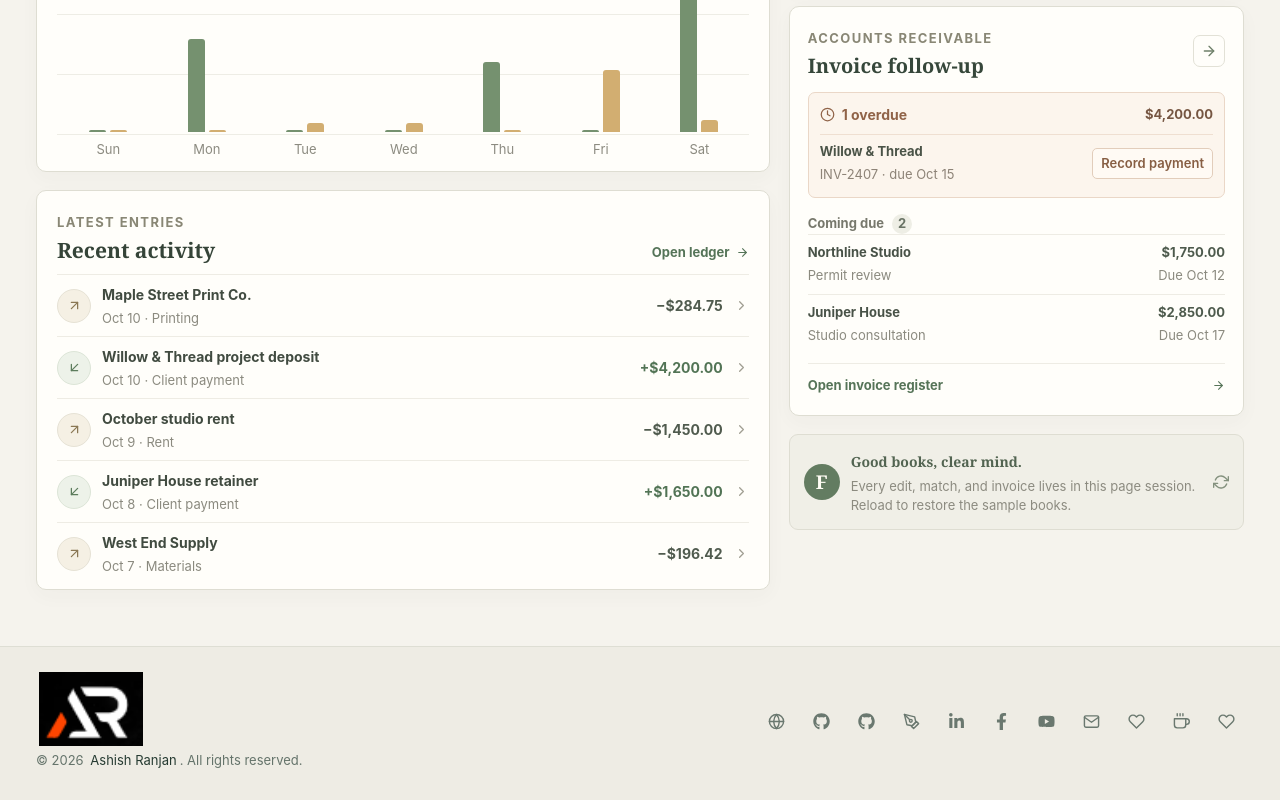
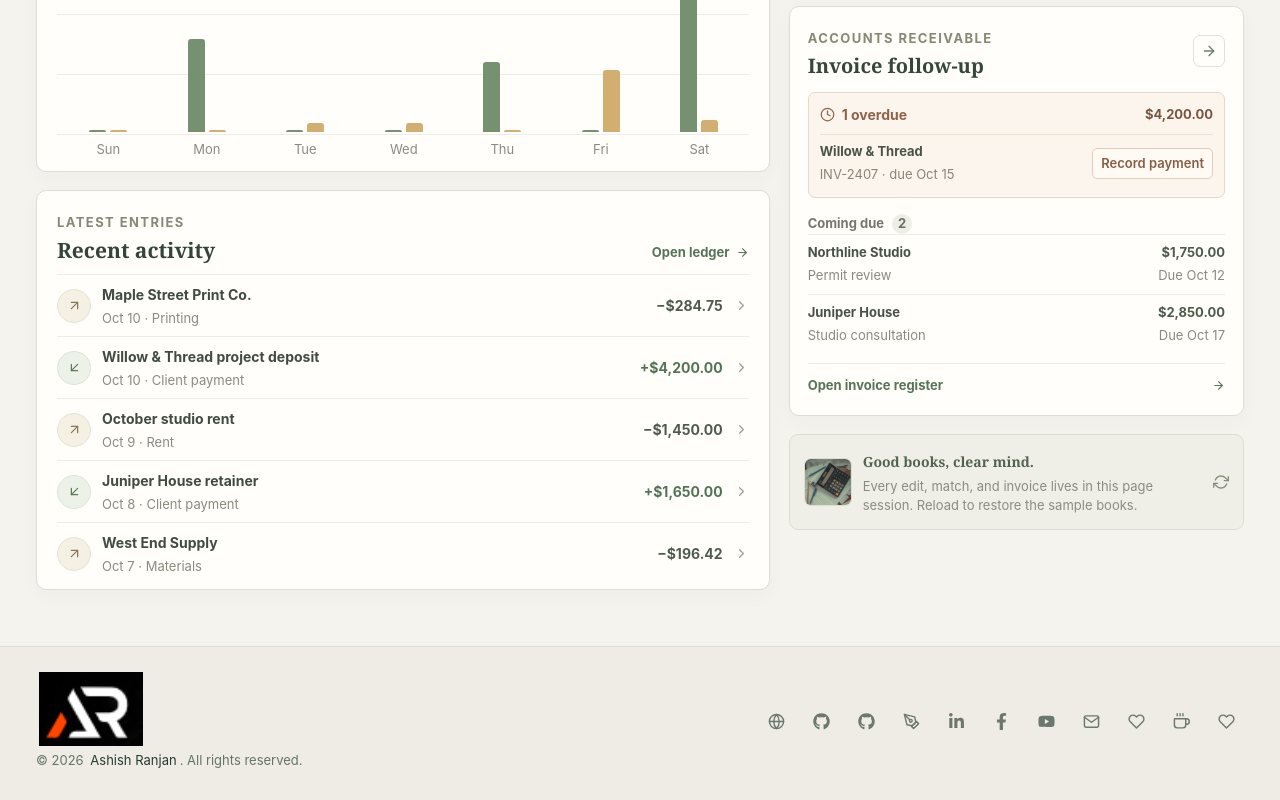
Before and after one commit to a2rp/accounting-invoicing, a React (Vite) app: page / in a window 1280 px wide. Shown: the part 772-1572 px from the top of the page. Built offline with nearby package versions, Linux system fonts and the light colour scheme.

Commit message:
Add locally stored bookkeeping photo

```diff
--- a/src/pages/overview/index.jsx
+++ b/src/pages/overview/index.jsx
@@ -67,7 +67,7 @@ const OverviewPage = ({ clients, invoices, transactions, openCreate, openDetails
                         <Link className={styles.panelLink} to="/invoices">Open invoice register <FiArrowRight aria-hidden="true" /></Link>
                     </section>
 
-                    <section className={styles.bookNote}><span className={styles.noteMark}>F</span><div><strong>Good books, clear mind.</strong><p>Every edit, match, and invoice lives in this page session. Reload to restore the sample books.</p></div><FiRefreshCw aria-hidden="true" /></section>
+                    <section className={styles.bookNote}><img className={styles.noteImage} src={`${import.meta.env.BASE_URL}bookkeeping-ledger.webp`} alt="Ledger sheets and calculator on a bookkeeping desk" loading="lazy" /><div><strong>Good books, clear mind.</strong><p>Every edit, match, and invoice lives in this page session. Reload to restore the sample books.</p></div><FiRefreshCw aria-hidden="true" /></section>
                 </aside>
             </div>
             {transactions.length === 0 && <button className={styles.firstEntry} type="button" onClick={() => { openCreate("transaction"); showToast("Enter the first entry in your ledger.", "info"); }}><FiPlus aria-hidden="true" /> Add your first transaction</button>}
--- a/src/pages/overview/styles.module.css
+++ b/src/pages/overview/styles.module.css
@@ -60,7 +60,7 @@
     .dueSoonRow { width: 100%; min-height: 57px; display: flex; justify-content: space-between; align-items: center; gap: 10px; padding: 8px 0; border: 0; border-top: 1px solid #eeece4; color: inherit; background: transparent; text-align: left; cursor: pointer; > span, > b { min-width: 0; display: grid; gap: 4px; } strong { overflow: hidden; color: #485247; font-size: 13px; text-overflow: ellipsis; white-space: nowrap; } small { overflow: hidden; color: #8b8a7f; font-size: 13px; font-weight: 400; text-overflow: ellipsis; white-space: nowrap; } > b { flex: 0 0 auto; justify-items: end; color: #4d5a4c; font-size: 13px; } &:hover strong { color: #3e6849; } }
     .invoiceEmpty { padding: 17px 0; color: #88887c; font-size: 13px; }
     .bookNote { display: flex; align-items: center; gap: 11px; padding: 14px; border: 1px solid #deddd2; border-radius: 9px; color: #7f8175; background: #f0efe7; > div { flex: 1; } > strong, div strong { color: #526451; font: 600 14px Georgia, serif; } p { margin: 4px 0 0; color: #8c8b80; font-size: 13px; line-height: 1.45; } > svg { flex: 0 0 auto; color: #84917e; font-size: 16px; } }
-    .noteMark { width: 36px; height: 36px; flex: 0 0 auto; display: grid; place-items: center; border-radius: 50%; color: #fffdf5; background: #637c61; font: 600 19px Georgia, serif; }
+    .noteImage { width: 48px; height: 48px; flex: 0 0 auto; border: 1px solid #deddd2; border-radius: 7px; object-fit: cover; }
     .firstEntry { display: inline-flex; align-items: center; gap: 8px; margin-top: 16px; padding: 10px 13px; border: 1px solid #c8c8b8; border-radius: 7px; color: #385b45; background: #fffefa; font-size: 14px; cursor: pointer; &:hover { border-color: #56806a; box-shadow: 0 5px 14px rgb(58 75 60 / 12%); } }
 
     @media (max-width: 900px) {
```
Also changed, not shown: public/bookkeeping-ledger.webp (added).
